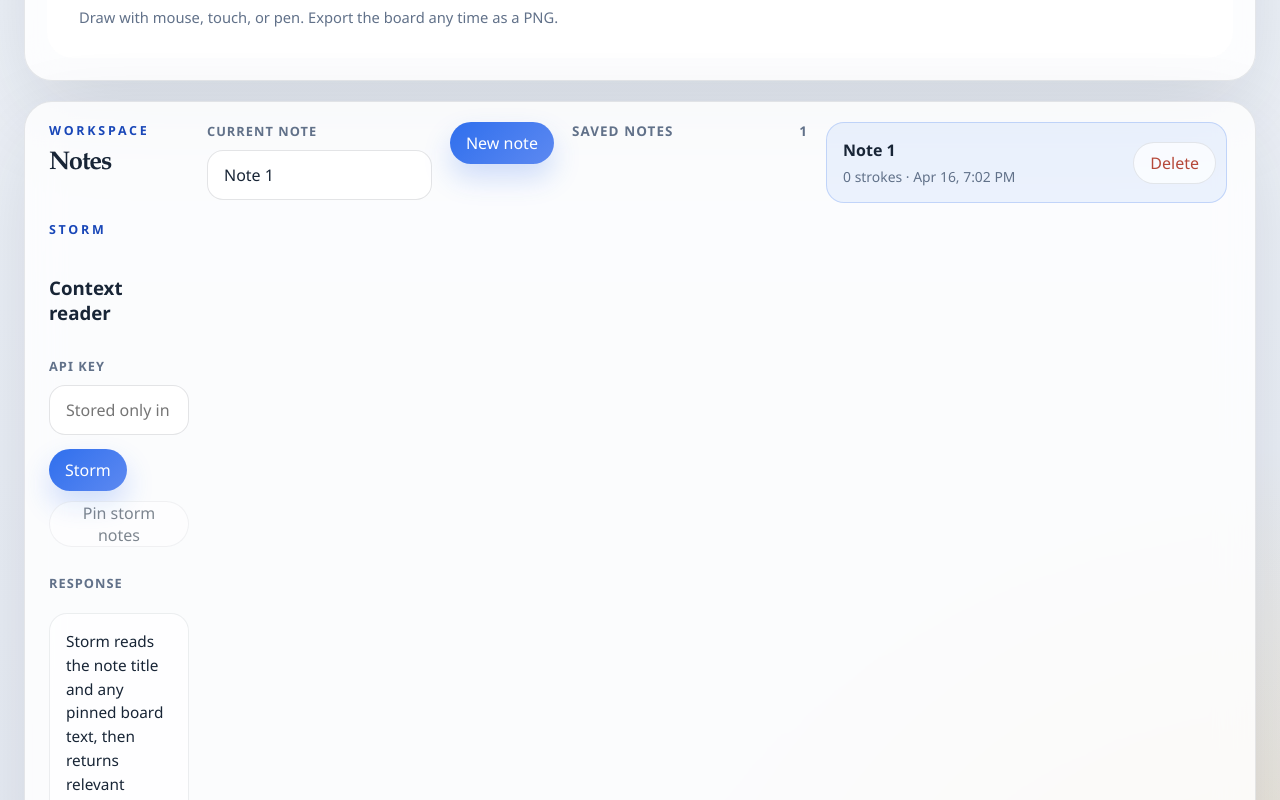
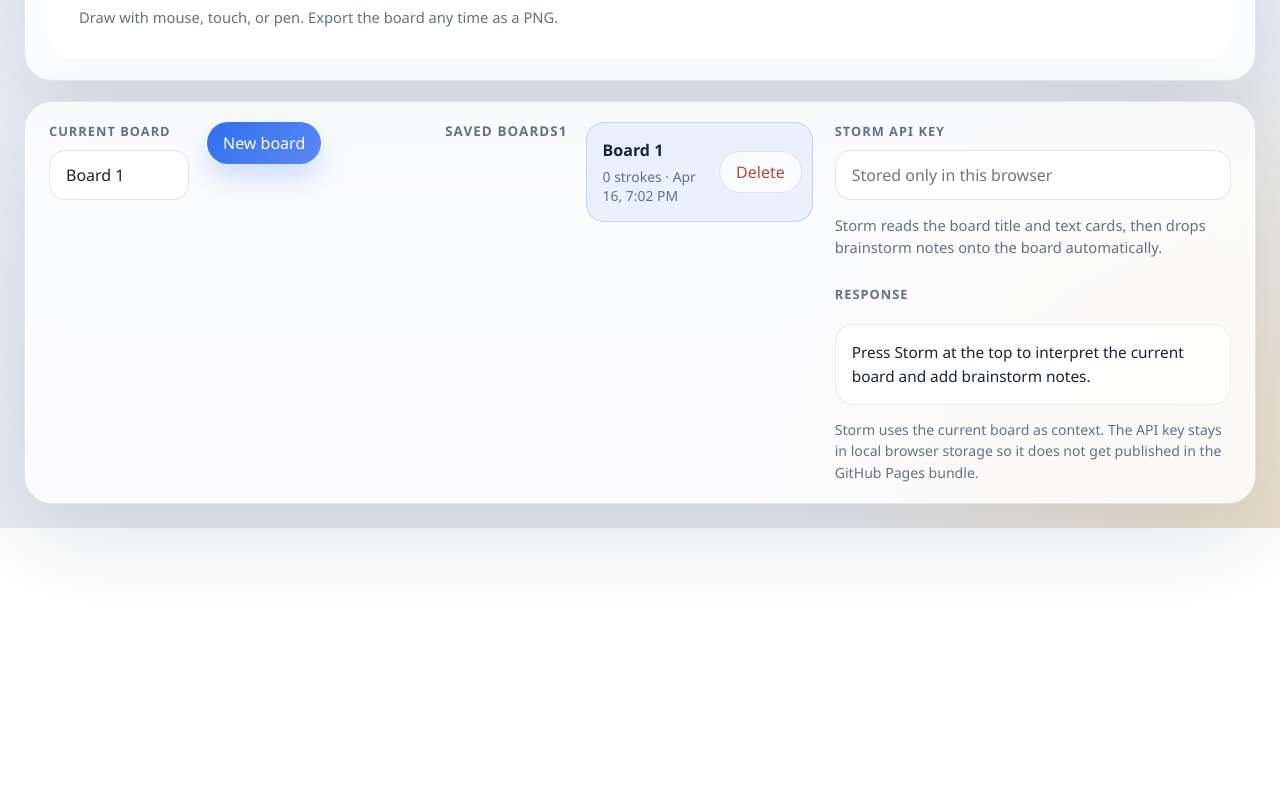
Before and after one commit to Dashhhhhhhh/writespace, a Next.js app: page / in a window 1280 px wide. Shown: the part 1020-1820 px from the top of the page. After the commit the page ends 1548 px from the top, so only its background shows below. Built offline with nearby package versions, Linux system fonts and the light colour scheme.

Commit message:
Move Storm to toolbar and rename boards

```diff
--- a/app/globals.css
+++ b/app/globals.css
@@ -490,6 +490,12 @@ button {
   gap: 10px;
 }
 
+.storm-helper {
+  color: var(--muted);
+  font-size: 0.92rem;
+  line-height: 1.5;
+}
+
 .primary-button:disabled,
 .ghost-button:disabled {
   cursor: not-allowed;
--- a/app/page.tsx
+++ b/app/page.tsx
@@ -63,7 +63,7 @@ function nowIso() {
 function createEmptyNote(index: number) {
   return {
     id: createId(),
-    title: `Note ${index}`,
+    title: `Board ${index}`,
     strokes: [],
     cards: [],
     updatedAt: nowIso(),
@@ -72,7 +72,7 @@ function createEmptyNote(index: number) {
 
 function normalizeNote(value: Partial<Note>, index: number): Note {
   const title =
-    typeof value.title === "string" ? value.title : `Note ${index + 1}`;
+    typeof value.title === "string" ? value.title : `Board ${index + 1}`;
 
   return {
     id: typeof value.id === "string" ? value.id : createId(),
@@ -217,14 +217,15 @@ function buildCardTexts(value: string) {
 
 function buildStormContext(note: Note) {
   const title = note.title.trim();
-  const manualCards = note.cards
+  const boardTexts = note.cards
+    .filter((card) => card.source === "manual")
     .map((card) => card.text.trim())
     .filter((text) => text.length > 0);
 
   return {
     title,
-    manualCards,
-    canAnalyze: title.length > 0 || manualCards.length > 0,
+    boardTexts,
+    canAnalyze: title.length > 0 || boardTexts.length > 0,
   };
 }
 
@@ -523,7 +524,7 @@ export default function Home() {
 
   async function handleStorm() {
     if (!activeNote) {
-      setAiError("Open a note before using Storm.");
+      setAiError("Open a board before using Storm.");
       return;
     }
 
@@ -536,7 +537,7 @@ export default function Home() {
     }
 
     if (!context.canAnalyze) {
-      setAiError("Name the note or pin some board text so Storm has context.");
+      setAiError("Name the board or add text cards so Storm has context.");
       return;
     }
 
@@ -558,17 +559,17 @@ export default function Home() {
             {
               role: "system",
               content:
-                "You are Storm, an AI layer inside a whiteboard app. Infer the topic from the note context and provide concise, relevant information the user would want on a whiteboard. Respond with short bullet sections titled Topic read, Relevant information, Key questions, and Useful next steps.",
+                "You are Storm, an AI layer inside a whiteboard app. Infer the topic from the board context and provide concise, relevant information the user would want on a whiteboard. Respond with short bullet sections titled Topic read, Relevant information, Key questions, and Useful next steps.",
             },
             {
               role: "user",
               content: [
                 `Note title: ${context.title || "(untitled)"}`,
-                context.manualCards.length > 0
-                  ? `Board text:\n- ${context.manualCards.join("\n- ")}`
+                context.boardTexts.length > 0
+                  ? `Board text:\n- ${context.boardTexts.join("\n- ")}`
                   : "Board text: none",
                 `Stroke count: ${activeNote.strokes.length}`,
-                "Interpret what this whiteboard is about and add useful context.",
+                "Interpret what this whiteboard is about and brainstorm useful context the user should see on the board.",
               ].join("\n"),
             },
           ],
@@ -593,6 +594,7 @@ export default function Home() {
       }
 
       setAiResponse(content);
+      addCardsToActiveNote(buildCardTexts(content), "ai");
     } catch (error) {
       setAiError(
         error instanceof Error ? error.message : "The AI request failed.",
@@ -600,10 +602,6 @@ export default function Home() {
     } finally {
       setIsAiLoading(false);
     }
-  }
-
-  function handlePinAiResponse() {
-    addCardsToActiveNote(buildCardTexts(aiResponse), "ai");
   }
 
   function getCanvasPoint(
@@ -705,8 +703,8 @@ export default function Home() {
   }
 
   const activeTitle = activeNote
-    ? activeNote.title.trim() || "Untitled note"
-    : "Loading note";
+    ? activeNote.title.trim() || "Untitled board"
+    : "Loading board";
   const activeUpdatedAt = activeNote ? formatUpdatedAt(activeNote.updatedAt) : "";
   const strokeCount = activeNote?.strokes.length ?? 0;
 
@@ -720,6 +718,16 @@ export default function Home() {
         </header>
 
         <header className="panel toolbar">
+          <div className="toolbar-cluster">
+            <button
+              className="primary-button"
+              onClick={handleStorm}
+              disabled={isAiLoading}
+            >
+              {isAiLoading ? "Storming..." : "Storm"}
+            </button>
+          </div>
+
           <div className="toolbar-cluster">
             <span className="toolbar-label">Tool</span>
             <div className="segmented-control">
@@ -834,14 +842,9 @@ export default function Home() {
       </section>
 
       <aside className="panel bottom-dock">
-        <div className="brand-block">
-          <p className="eyebrow">Workspace</p>
-          <h3>Notes</h3>
-        </div>
-
         <div className="field-block">
           <label className="field-label" htmlFor="note-title">
-            Current note
+            Current board
           </label>
           <input
             id="note-title"
@@ -849,18 +852,18 @@ export default function Home() {
             type="text"
             value={activeNote?.title ?? ""}
             onChange={handleTitleChange}
-            placeholder="Name this note"
+            placeholder="Name this board"
           />
         </div>
 
         <div className="sidebar-actions">
           <button className="primary-button" onClick={handleNewNote}>
-            New note
+            New board
           </button>
         </div>
 
         <div className="notes-head">
-          <span>Saved notes</span>
+          <span>Saved boards</span>
           <span>{notes.length}</span>
         </div>
 
@@ -878,7 +881,7 @@ export default function Home() {
                   onClick={() => setActiveNoteId(note.id)}
                 >
                   <span className="note-title">
-                    {note.title.trim() || "Untitled note"}
+                    {note.title.trim() || "Untitled board"}
                   </span>
                   <span className="note-meta">
                     {note.strokes.length} strokes · {formatUpdatedAt(note.updatedAt)}
@@ -886,7 +889,7 @@ export default function Home() {
                 </button>
                 <button
                   className="note-delete"
-                  aria-label={`Delete ${note.title.trim() || "Untitled note"}`}
+                  aria-label={`Delete ${note.title.trim() || "Untitled board"}`}
                   onClick={() => handleDeleteNote(note.id)}
                 >
                   Delete
@@ -897,14 +900,9 @@ export default function Home() {
         </div>
 
         <section className="ai-panel">
-          <div className="ai-panel-head">
-            <p className="eyebrow">Storm</p>
-            <h3>Context reader</h3>
-          </div>
-
           <div className="field-block">
             <label className="field-label" htmlFor="ai-api-key">
-              API key
+              Storm API key
             </label>
             <input
               id="ai-api-key"
@@ -917,20 +915,10 @@ export default function Home() {
           </div>
 
           <div className="ai-actions">
-            <button
-              className="primary-button"
-              onClick={handleStorm}
-              disabled={isAiLoading}
-            >
-              {isAiLoading ? "Reading..." : "Storm"}
-            </button>
-            <button
-              className="ghost-button"
-              onClick={handlePinAiResponse}
-              disabled={aiResponse.trim().length === 0}
-            >
-              Pin storm notes
-            </button>
+            <span className="storm-helper">
+              Storm reads the board title and text cards, then drops brainstorm
+              notes onto the board automatically.
+            </span>
           </div>
 
           {aiError ? <p className="ai-error">{aiError}</p> : null}
@@ -939,12 +927,12 @@ export default function Home() {
             <p className="field-label">Response</p>
             <pre>
               {aiResponse ||
-                "Storm reads the note title and any pinned board text, then returns relevant information."}
+                "Press Storm at the top to interpret the current board and add brainstorm notes."}
             </pre>
           </div>
 
           <p className="ai-footnote">
-            Storm uses the current note as context. The API key stays in local
+            Storm uses the current board as context. The API key stays in local
             browser storage so it does not get published in the GitHub Pages
             bundle.
           </p>
```
